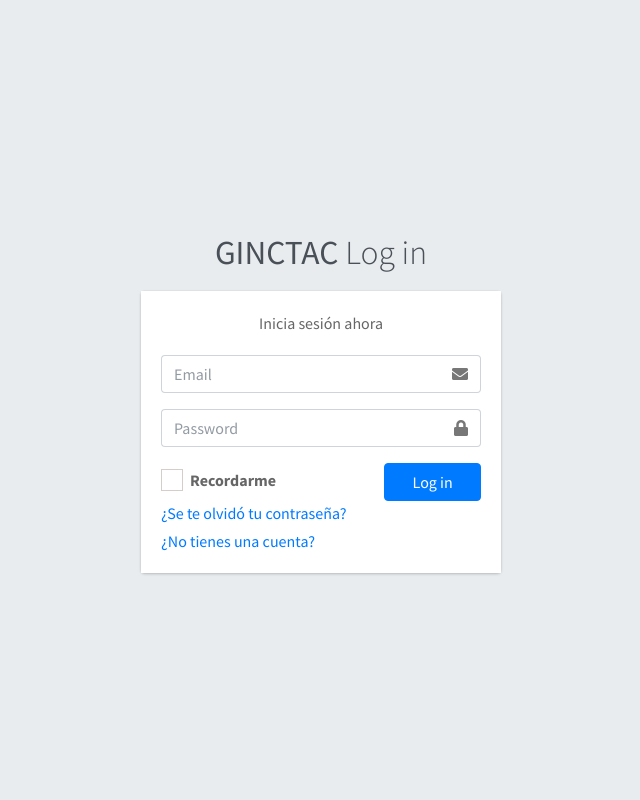
After one commit to castlellanos/blancosoft, a PHP site: page /blancosoft/login.html in a window 1280 px wide. The commit adds this page. Shown: the whole page, without its empty margins (319-959 px from the left). Run offline with PHP 8.4, Linux system fonts and the light colour scheme; some libraries are stand-ins or nearby versions.

Commit message:
GRAL: Login mookup

```diff
--- a/procesos/animales/animales.php
+++ b/procesos/animales/animales.php
@@ -38,7 +38,7 @@ scratch. This page gets rid of all links and provides the needed markup only.
                     <a class="nav-link" data-widget="pushmenu" href="#" role="button"><i class="fas fa-bars"></i></a>
                 </li>
                 <li class="nav-item d-none d-sm-inline-block">
-                    <a href="index3.html" class="nav-link">Inicio</a>
+                    <a href="../login.html" class="nav-link">Login</a>
                 </li>
                 <li class="nav-item d-none d-sm-inline-block">
                     <a href="#" class="nav-link">Gestion Seguimientos</a>
--- /dev/null
+++ b/procesos/login.html
@@ -0,0 +1,91 @@
+<!DOCTYPE html>
+<?php
+   ob_start();
+   session_start();
+?>
+<html>
+<head>
+  <meta charset="utf-8">
+  <meta http-equiv="X-UA-Compatible" content="IE=edge">
+  <title>GINCTAC | Login</title>
+  <!-- Tell the browser to be responsive to screen width -->
+  <meta name="viewport" content="width=device-width, initial-scale=1">
+
+  <!-- Font Awesome -->
+  <link rel="stylesheet" href="../vistas/assets/plugins/fontawesome-free/css/all.min.css">
+  <!-- Ionicons -->
+  <link rel="stylesheet" href="https://code.ionicframework.com/ionicons/2.0.1/css/ionicons.min.css">
+  <!-- icheck bootstrap -->
+  <link rel="stylesheet" href="../vistas/assets/plugins/icheck-bootstrap/icheck-bootstrap.min.css">
+  <!-- Theme style -->
+  <link rel="stylesheet" href="../vistas/assets/dist/css/adminlte.min.css">
+  <!-- Google Font: Source Sans Pro -->
+  <link href="https://fonts.googleapis.com/css?family=Source+Sans+Pro:300,400,400i,700" rel="stylesheet">
+</head>
+<body class="hold-transition login-page">
+<div class="login-box">
+  <div class="login-logo">
+    <a href="../../index2.html"><b>GINCTAC </b>Log in</a>
+  </div>
+  <!-- /.login-logo -->
+  <div class="card">
+    <div class="card-body login-card-body">
+      <p class="login-box-msg">Inicia sesión ahora</p>
+
+      <!-- Se va a procesar en login.php y se enviará por POST, no por GET-->
+      <form action="login.php" method="post">
+        <div class="input-group mb-3">
+          <input name="usuario" type="email" class="form-control" placeholder="Email">
+          <div class="input-group-append">
+            <div class="input-group-text">
+              <span class="fas fa-envelope"></span>
+            </div>
+          </div>
+        </div>
+        <div class="input-group mb-3">
+          <input name="palabra_secreta" type="password" class="form-control" placeholder="Password">
+          <div class="input-group-append">
+            <div class="input-group-text">
+              <span class="fas fa-lock"></span>
+            </div>
+          </div>
+        </div>
+        <div class="row">
+          <div class="col-8">
+            <div class="icheck-primary">
+              <input type="checkbox" id="remember">
+              <label for="remember">
+                Recordarme
+              </label>
+            </div>
+          </div>
+          <!-- /.col -->
+          <div class="col-4">
+            <button type="submit" class="btn btn-primary btn-block">Log in</button>
+          </div>
+          <!-- /.col -->
+        </div>
+      </form>
+      <!-- /.social-auth-links -->
+
+      <p class="mb-1">
+        <a href="#">¿Se te olvidó tu contraseña?</a>
+      </p>
+      <p class="mb-0">
+        <a href="register.html" class="text-center">¿No tienes una cuenta?</a>
+      </p>
+    </div>
+    <!-- /.login-card-body -->
+  </div>
+</div>
+<!-- /.login-box -->
+
+<!-- jQuery -->
+<script src="../vistas/assets/plugins/jquery/jquery.min.js"></script>
+<!-- Bootstrap 4 -->
+<script src="../vistas/assets/plugins/bootstrap/js/bootstrap.bundle.min.js"></script>
+<!-- AdminLTE App -->
+<script src="../vistas/assets/dist/js/adminlte.min.js"></script>
+
+</body>
+</html>
--- a/procesos/seguimientos/seguimientos.php
+++ b/procesos/seguimientos/seguimientos.php
@@ -38,7 +38,7 @@ scratch. This page gets rid of all links and provides the needed markup only.
                     <a class="nav-link" data-widget="pushmenu" href="#" role="button"><i class="fas fa-bars"></i></a>
                 </li>
                 <li class="nav-item d-none d-sm-inline-block">
-                    <a href="index3.html" class="nav-link">Inicio</a>
+                    <a href="../login.html" class="nav-link">Login</a>
                 </li>
                 <li class="nav-item d-none d-sm-inline-block">
                     <a href="#" class="nav-link active" >Gestion Seguimientos</a>
```
Also changed, not shown: procesos/invalid-user.html (added, +52 -0 lines), procesos/login.php (added, +35 -0 lines), procesos/register.html (added, +96 -0 lines).
